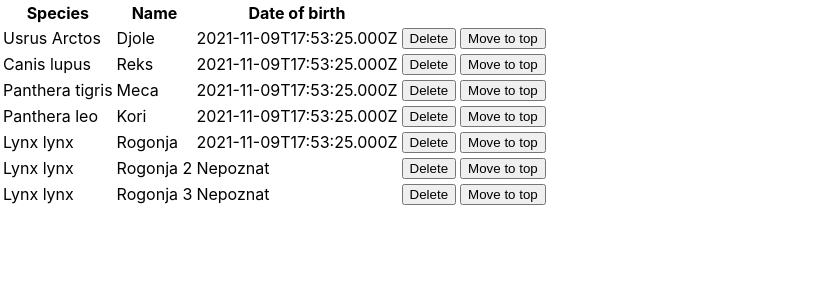
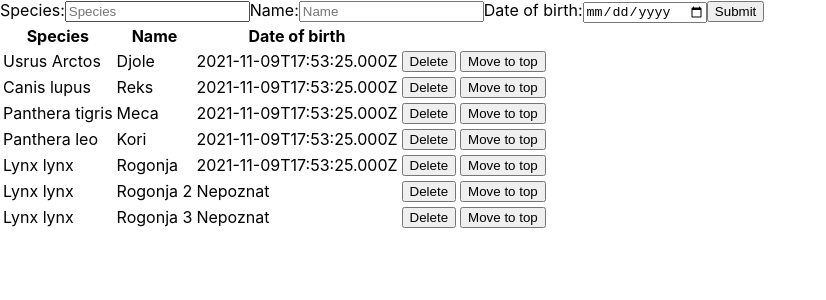
Before and after one commit to HatlessCreature/zoo, a React (Create React App) app: page / in a window 1280 px wide. Shown: the top 300 px of the page, without its empty margins (0-826 px from the left). Built offline with nearby package versions, Linux system fonts and the light colour scheme.

Commit message:
task 5 - form functionality

```diff
--- a/src/App.js
+++ b/src/App.js
@@ -4,16 +4,25 @@ import React, { useState } from 'react';
 
 function App() {
   const animalsList = [
-    { id: "1", species: "Usrus Arctos", name: "Djole", dateOfBirth: new Date() },
-    { id: "2", species: "Canis lupus", name: "Reks", dateOfBirth: new Date() },
-    { id: "3", species: "Panthera tigris", name: "Meca", dateOfBirth: new Date() },
-    { id: "4", species: "Panthera leo", name: "Kori", dateOfBirth: new Date() },
-    { id: "5", species: "Lynx lynx", name: "Rogonja", dateOfBirth: new Date() },
-    { id: "6", species: "Lynx lynx", name: "Rogonja 2", dateOfBirth: null },
-    { id: "7", species: "Lynx lynx", name: "Rogonja 3", }
+    { id: 1, species: "Usrus Arctos", name: "Djole", dateOfBirth: new Date() },
+    { id: 2, species: "Canis lupus", name: "Reks", dateOfBirth: new Date() },
+    { id: 3, species: "Panthera tigris", name: "Meca", dateOfBirth: new Date() },
+    { id: 4, species: "Panthera leo", name: "Kori", dateOfBirth: new Date() },
+    { id: 5, species: "Lynx lynx", name: "Rogonja", dateOfBirth: new Date() },
+    { id: 6, species: "Lynx lynx", name: "Rogonja 2", dateOfBirth: null },
+    { id: 7, species: "Lynx lynx", name: "Rogonja 3", }
   ];
 
   const [animals, setAnimals] = useState(animalsList);
+  const [species, setSpecies] = useState("");
+  const [name, setName] = useState("");
+  const [dateOfBirth, setDateOfBirth] = useState(new Date());
+  const [count, setCount] = useState(7);
+
+  const increaseCount = () => {
+    setCount(count + 1);
+  };
+
 
   const deleteRow = (id) => {
     var updatedAnimals = [...animals];
@@ -33,10 +42,51 @@ function App() {
       updatedAnimals = [animalToMove, ...updatedAnimals]
       setAnimals(updatedAnimals);
     }
-  }
+  };
+
+  const handleSubmit = (e) => {
+    e.preventDefault();
+    // console.log(species, name, dateOfBirth);
+    setAnimals([...animals, { id: count, species: species, name: name, dateOfBirth: new Date(dateOfBirth) }])
+  };
 
   return (
     <div>
+      <form onSubmit={handleSubmit}>
+        <label>
+          Species:
+          <input
+            placeholder='Species'
+            type='text'
+            value={species}
+            onChange={(e) => {
+              setSpecies(e.target.value);
+            }}
+          />
+        </label>
+        <label>
+          Name:
+          <input
+            placeholder='Name'
+            type='text'
+            value={name}
+            onChange={(e) => {
+              setName(e.target.value);
+            }}
+          />
+        </label>
+        <label>
+          Date of birth:
+          <input
+            type='date'
+            value={dateOfBirth}
+            onChange={(e) => {
+              setDateOfBirth(e.target.value);
+            }}
+          />
+        </label>
+        <button onClick={increaseCount}>Submit</button>
+      </form>
       <table>
         <thead>
           <tr>
```
